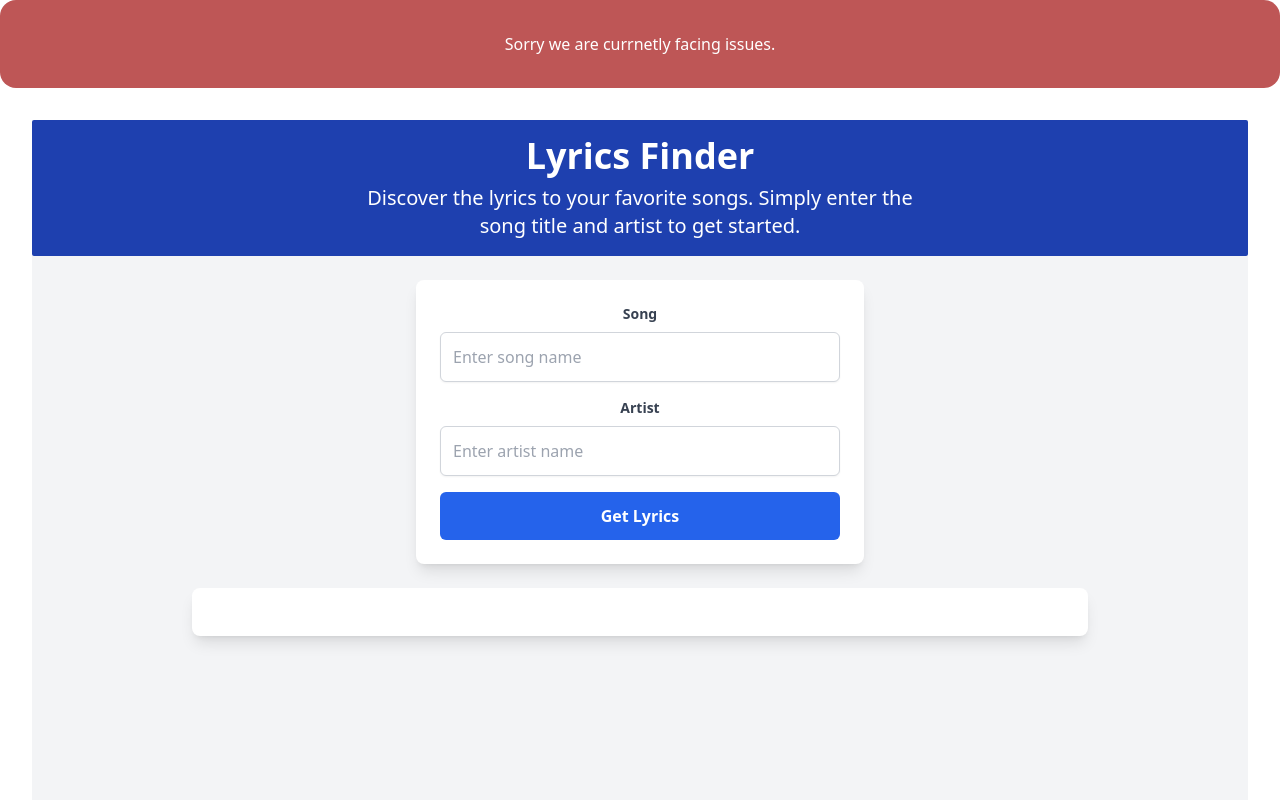
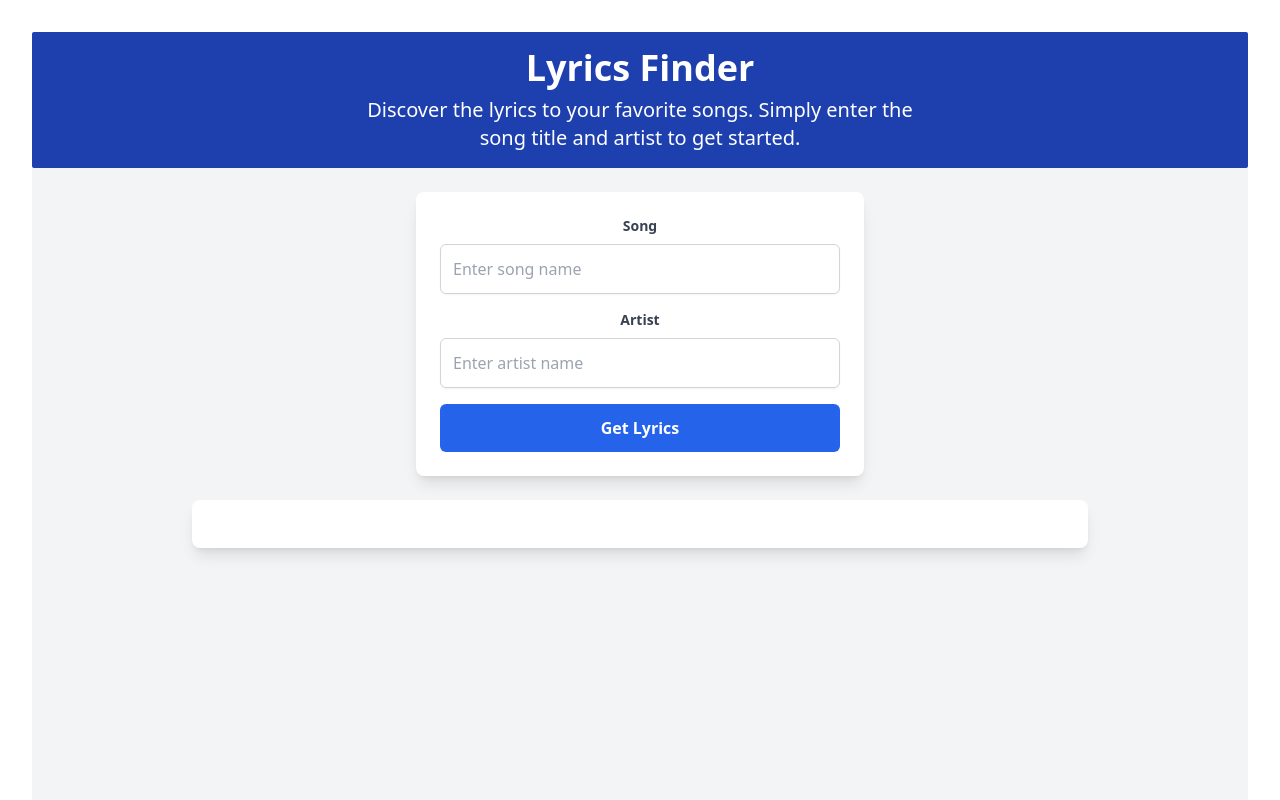
Before and after one commit to DheerajVerma945/Lyrics_Finder, a plain HTML site: page index.html in a window 1280 px wide. Shown: the top 800 px of the page. Drawn offline with Linux system fonts and the light colour scheme.

Commit message:
Update index.html

```diff
--- a/index.html
+++ b/index.html
@@ -8,23 +8,8 @@
     <title>Lyrics Finder- Find the lyrics of your favourite song</title>
     <script type="module" crossorigin src="assets/index-CXDw-KZ0.js"></script>
     <link rel="stylesheet" crossorigin href="assets/index-BbMP7zOD.css">
-    <style>
-      .note{
-        display: flex;
-        justify-content: center;
-        align-items: center;
-        padding: 2rem;
-        background-color: rgb(190, 86, 86);
-        font: bold;
-        color: white;
-        border-radius: 1rem;
-      }
-    </style>
   </head>
   <body >
-    <div class="note">
-      Sorry we are currnetly facing issues.
-    </div>
     <div id="root">
     </div>
   </body>
```
